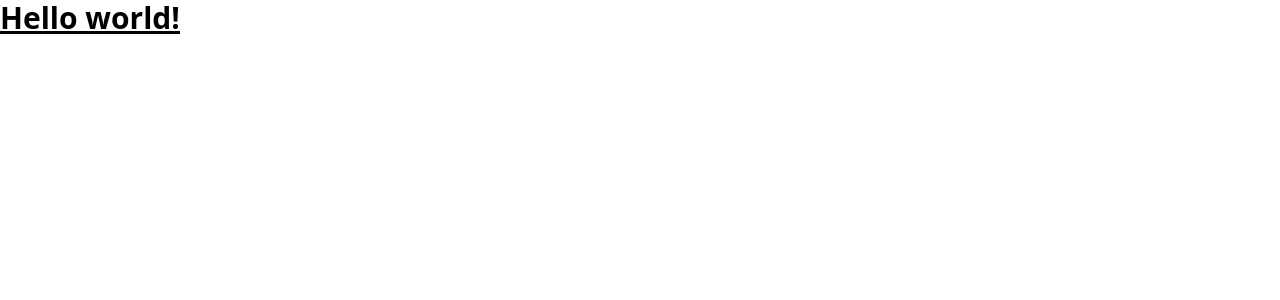
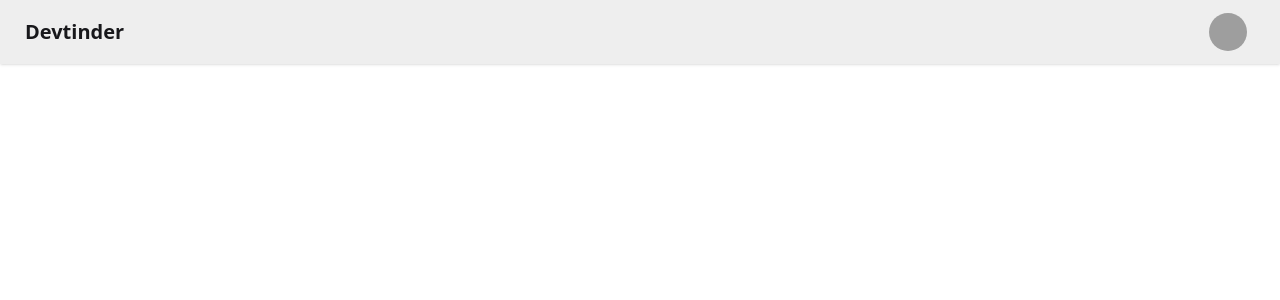
Before and after one commit to gitsforvikki/codeBuddy-web, a React (Vite) app: page / in a window 1280 px wide. Shown: the top 300 px of the page. Built offline with nearby package versions, Linux system fonts and the light colour scheme; grey boxes are pictures that could not be loaded.

Commit message:
setup daisyUI

```diff
--- a/src/App.jsx
+++ b/src/App.jsx
@@ -1,7 +1,44 @@
 function App() {
   return (
     <>
-      <h1 class="text-3xl font-bold underline">Hello world!</h1>
+      <div className="navbar bg-base-300 shadow-sm">
+        <div className="flex-1">
+          <a className="btn btn-ghost text-xl">Devtinder</a>
+        </div>
+        <div className="flex gap-2">
+          <div className="dropdown dropdown-end mr-6">
+            <div
+              tabIndex={0}
+              role="button"
+              className="btn btn-ghost btn-circle avatar"
+            >
+              <div className="w-10 rounded-full">
+                <img
+                  alt="Tailwind CSS Navbar component"
+                  src="https://img.daisyui.com/images/stock/photo-1534528741775-53994a69daeb.webp"
+                />
+              </div>
+            </div>
+            <ul
+              tabIndex="-1"
+              className="menu menu-sm dropdown-content bg-base-100 rounded-box z-1 mt-3 w-52 p-2 shadow"
+            >
+              <li>
+                <a className="justify-between">
+                  Profile
+                  <span className="badge">New</span>
+                </a>
+              </li>
+              <li>
+                <a>Settings</a>
+              </li>
+              <li>
+                <a>Logout</a>
+              </li>
+            </ul>
+          </div>
+        </div>
+      </div>
     </>
   );
 }
--- a/src/index.css
+++ b/src/index.css
@@ -1 +1,2 @@
 @import "tailwindcss";
+@plugin "daisyui";
```
